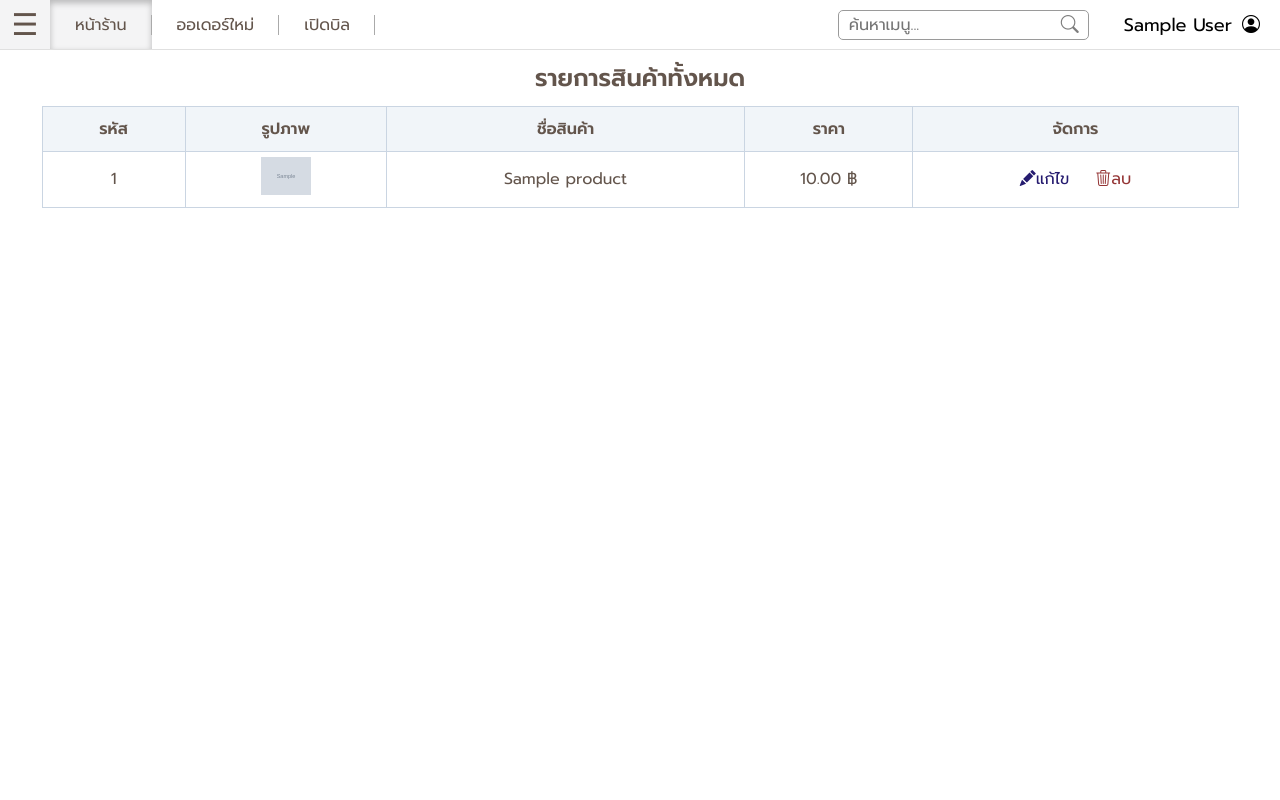
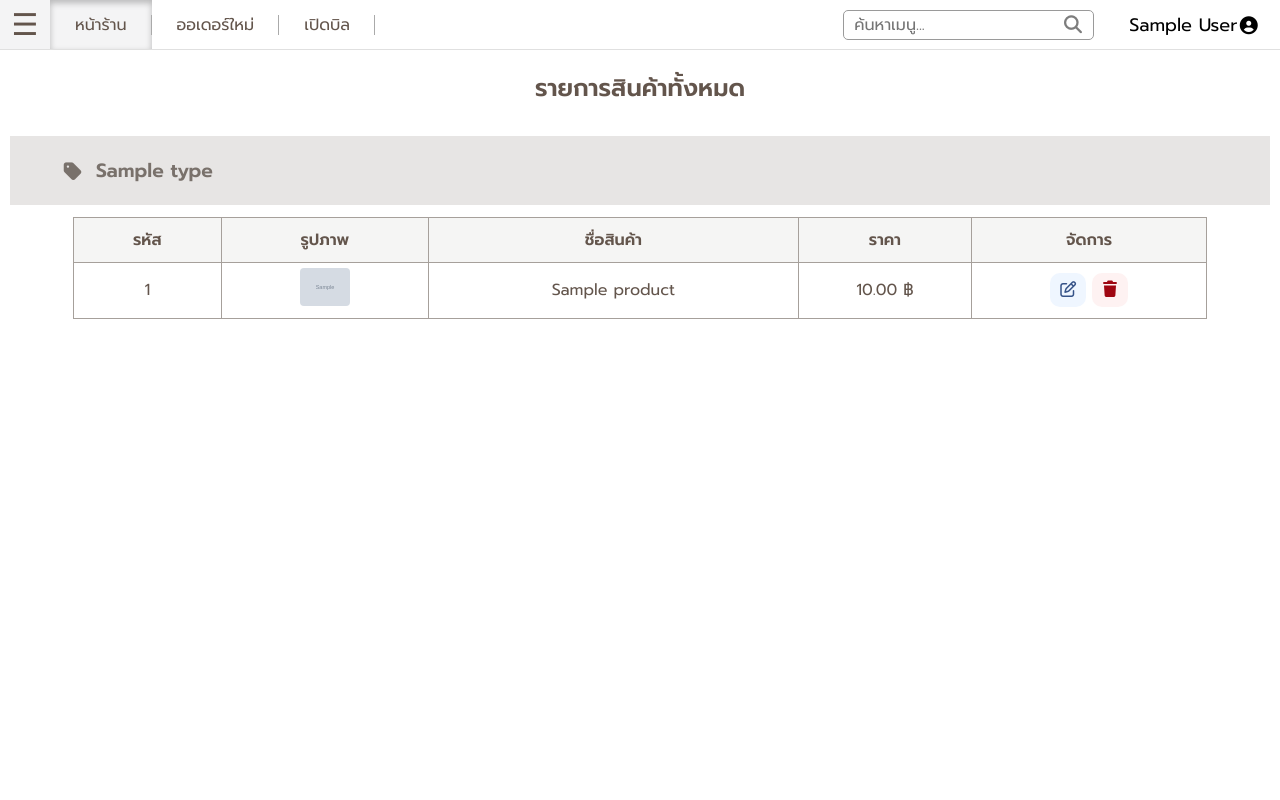
Before and after one commit to chontichano16-sketch/mypos, a PHP site: page /show_pro.php in a window 1280 px wide. Run offline with PHP 8.4, Linux system fonts and the light colour scheme; the visitor is signed in with stand-in values (Sample User, id 1); tables that the repository leaves empty or names only in its code hold one stand-in row (values such as "Sample post"); grey boxes marked "Sample" are stand-in pictures.

Commit message:
ตกแต่งเพิ่มเติม

```diff
--- a/navbar.php
+++ b/navbar.php
@@ -6,6 +6,11 @@
     exit();
 }
 ?>
+
+<head>
+    <link rel="stylesheet" href="https://cdnjs.cloudflare.com/ajax/libs/font-awesome/7.3.1/css/all.min.css" integrity="sha512-QeR2VH+lsBE5LSAe1Q5EnTBbe7XTBubt8dG93Y7gidSgdMCr8nVqKcfKAMyN96SV8KDbZVTDXChatu5G2KQGzg==" crossorigin="anonymous" referrerpolicy="no-referrer" />
+</head>
+
 <!-- ปุ่มแฮมเบอร์เกอร์ -->
 <nav class="navbar">
     <div class="dropdown">
@@ -34,9 +39,9 @@
         <li><button onclick="openModal('order')">เปิดบิล</button></li>
     </ul>
 
-    <form action="search.php" method="get" class="search-box">
-        <input type="text" name="keyword" placeholder="ค้นหาเมนู...">
-        <button type="submit"><i class="bi bi-search"></i></button>
+    <form action="" method="get" class="search-box">
+        <input type="text" id="search-menu" onkeyup="filterMenu()" placeholder="ค้นหาเมนู...">
+        <button type="submit"><i class="fa-solid fa-magnifying-glass"></i></button>
     </form>
-    <div class="user-info"><?php echo $_SESSION["fullname"]; ?><i class="bi bi-person-circle"></i></div>
+    <div class="user-info"><?php echo $_SESSION["fullname"]; ?><i class="fa-solid fa-circle-user"></i></div>
 </nav>
--- a/show_pro.php
+++ b/show_pro.php
@@ -7,22 +7,41 @@
     <title>รายการสินค้าทั้งหมด</title>
     <link rel="stylesheet" href="style2.css">
     <link rel="stylesheet" href="https://cdn.jsdelivr.net/npm/bootstrap-icons@1.11.3/font/bootstrap-icons.min.css">
+    <link rel="stylesheet" href="https://cdnjs.cloudflare.com/ajax/libs/font-awesome/7.3.1/css/all.min.css" integrity="sha512-QeR2VH+lsBE5LSAe1Q5EnTBbe7XTBubt8dG93Y7gidSgdMCr8nVqKcfKAMyN96SV8KDbZVTDXChatu5G2KQGzg==" crossorigin="anonymous" referrerpolicy="no-referrer" />
 </head>
 
 <body>
 <?php
+    require_once "db.php";
     include "navbar.php";
-    include "db.php";
 
+    // ดึงข้อมูลสินค้าพร้อมชื่อประเภท (JOIN ตาราง products และ type)
+    $sql = "SELECT p.*, t.type_name
+            FROM products p
+            LEFT JOIN type t ON p.type_id = t.type_id
+            ORDER BY t.type_id ASC, p.p_id DESC";
+    $result = mysqli_query($conn, $sql);
 
-    // คำสั่ง SQL ดึงข้อมูลสินค้าทั้งหมด
-    $sql = "SELECT * FROM products";
-    $result = mysqli_query($conn, $sql);
+    // จัดกลุ่มสินค้าใส่ Array แยกตามประเภท
+    $products_by_category = [];
+    while ($row = mysqli_fetch_array($result)) {
+        $category_name = !empty($row['type_name']) ? $row['type_name'] : 'ทั่วไป / ไม่ระบุประเภท';
+        $products_by_category[$category_name][] = $row;
+    }
     ?>
 
     <div class="container">
-        <h2 style="color: #63554c;">รายการสินค้าทั้งหมด</h2>
-        <table border="1" width="95%" style="border-collapse: collapse; text-align: center;">
+        <h2 style="color: #63554c; margin-bottom: 20px;">รายการสินค้าทั้งหมด</h2>
+
+        <?php if (!empty($products_by_category)): ?>
+            <!-- วนลูปแยกแสดงตารางตามประเภทสินค้า -->
+            <?php foreach ($products_by_category as $category_name => $items): ?>
+
+                <h3 class="header-showpro">
+                   <i class="fa-solid fa-tag"></i><?= htmlspecialchars($category_name); ?>
+                </h3>
+
+                <table border="1" width="90%" style="border-collapse: collapse; text-align: center; margin-bottom: 12px;">
                     <thead>
                         <tr>
                             <th>รหัส</th>
@@ -33,25 +52,29 @@
                         </tr>
                     </thead>
                     <tbody>
-                <?php
-                // วนลูปดึงข้อมูลสินค้ามาแสดงทีละแถว
-                while ($row = mysqli_fetch_array($result)) {
-                ?>
+                        <?php foreach ($items as $row) { ?>
                             <tr>
                                 <td><?= $row['p_id']; ?></td>
                                 <td>
-                            <img src="upload/<?= $row['p_img']; ?>" width="50" alt="รูปสินค้า">
+                                    <img src="upload/<?= $row['p_img']; ?>" width="50" alt="รูปสินค้า" style="object-fit: cover; border-radius: 4px;">
                                 </td>
                                 <td><?= $row['p_name']; ?></td>
                                 <td><?= number_format($row['p_price'], 2); ?> ฿</td>
                                 <td>
-                            <a href="edit_pro.php?p_id=<?= $row['p_id']; ?>" class="btn-edit"><i class="bi bi-pencil-fill"></i>แก้ไข</a>
-                            <a href="delete_pro.php?p_id=<?= $row['p_id']; ?>" class="btn-delete" onclick="return confirm('คุณแน่ใจแล้วหรือไม่ว่าต้องการลบรายการสินค้านี้?')"><i class="bi bi-trash3"></i>ลบ</a>
+                                    <a href="edit_pro.php?p_id=<?= $row['p_id']; ?>" class="btn-edit">
+                                        <i class="fa-regular fa-pen-to-square"></i></a>
+                                    <a href="delete_pro.php?p_id=<?= $row['p_id']; ?>" class="btn-delete" onclick="return confirm('คุณแน่ใจแล้วหรือไม่ว่าต้องการลบรายการสินค้านี้?')">
+                                        <i class="fa-solid fa-trash"></i></i></a>
                                 </td>
                             </tr>
                         <?php } ?>
                     </tbody>
                 </table>
+
+            <?php endforeach; ?>
+        <?php else: ?>
+            <p style="text-align: center;">ไม่มีรายการสินค้า</p>
+        <?php endif; ?>
     </div>
 
     <!--========================================== popup เพิ่มสินค้า ===============================================-->
@@ -79,8 +102,8 @@
                 </div>
 
                 <div class="form-group">
-                    <label for="type_id" id="type_id" class="form-label">ประเภทสินค้า</label>
-                    <?php include "db.php";
+                    <label for="type_id" class="form-label">ประเภทสินค้า</label>
+                    <?php
                     $strSQL = "SELECT * FROM type";
                     $objQuery = mysqli_query($conn, $strSQL);
                     ?>
@@ -99,9 +122,8 @@
             </form>
         </div>
 
-
     </div>
-    <!-- =========================================== popup เพิ่มประเภทสินค้า =============================================== -->
+    <!-- ============================= popup เพิ่มประเภทสินค้า ================================= -->
     <div id="addTypeModal" class="modal-overlay" style="display: none;">
         <div class="modal-content">
             <div class="modal-header">
@@ -152,7 +174,6 @@
         </div>
     </div>
 
-
     <script src="script.js"></script>
 </body>
 
--- a/style2.css
+++ b/style2.css
@@ -438,6 +438,20 @@ body {
     padding-inline: 10px;
 }
 
+/* หน้ารายการสินค้าทั้งหมด */
+.header-showpro {
+    display: flex;
+    align-items: center;
+    margin-right: auto;
+    margin-bottom: 12px;
+    padding: 20px 50px;
+    gap: 12px;
+    font-size: larger;
+    color: oklch(55.3% 0.013 58.071);
+    background-color: oklch(92.3% 0.003 48.717);
+    width: 100%;
+}
+
 .form-group select {
     font-size: 16px;
     border-radius: 5px;
@@ -597,12 +611,12 @@ body {
 }
 
 .container tr {
-    border: 1px solid oklch(86.9% 0.022 252.894);
+    border: 1px solid oklch(70.9% 0.01 56.259);
     color: #63554c;
 }
 
 .container th {
-    background-color: oklch(96.8% 0.007 247.896);
+    background-color: oklch(97% 0.001 106.424);
     padding: 10px;
 }
 
@@ -614,7 +628,7 @@ body {
 .container h2 {
     display: flex;
     justify-content: center;
-    padding-bottom: 10px;
+    padding: 10px;
 }
 
 .container td a {
@@ -622,13 +636,17 @@ body {
 }
 
 .btn-edit {
-    color: #251b6f;
-    padding-right: 10px;
+    color: #365388;
+    background: oklch(97% 0.014 254.604);
+    padding: 5px 8px;
+    border-radius: 10px;
 }
 
 .btn-delete {
-    color: #943535;
-    padding-left: 10px;
+    color: oklch(44.4% 0.177 26.899);
+    background: oklch(97.1% 0.013 17.38);
+    padding: 5px 8px;
+    border-radius: 10px;
 }
 
 .user-info {
```
Also changed, not shown: other parts of style2.css (+16 -14 lines), index.php (+4 -5 lines), script.js (+31 -8 lines), style.css (+7 -2 lines), img/ภาพร้าน2.jpg (added), img/ภาพร้าน3.jpg (added), img/ภาพร้านๅ.jpg (added). Lines whose indentation alone changed are shown as unchanged.
